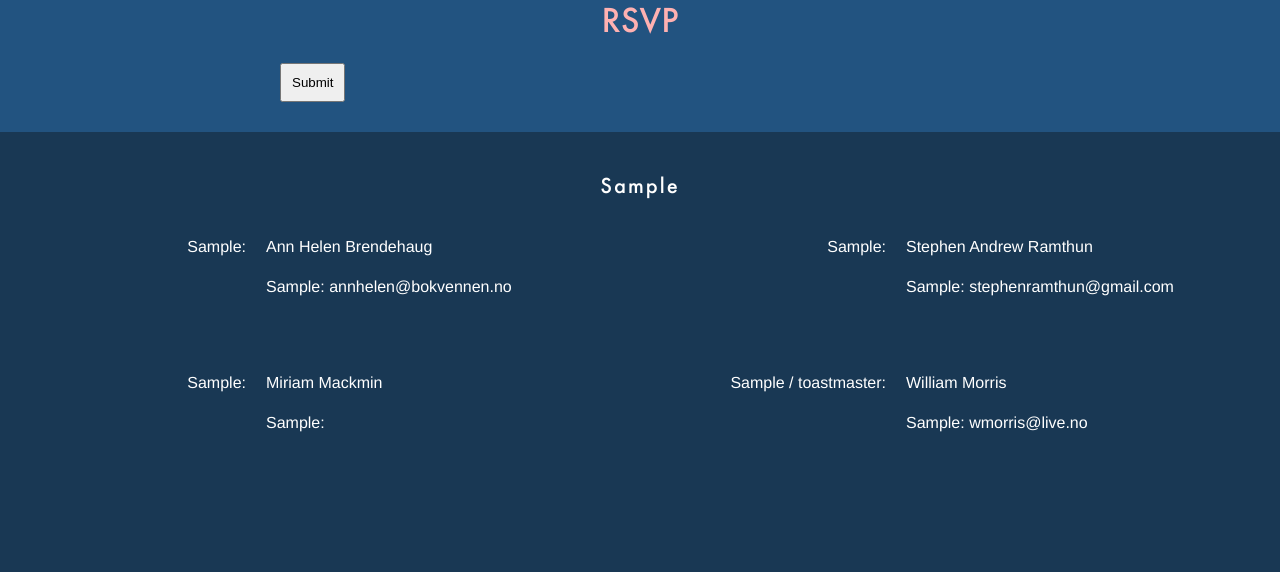
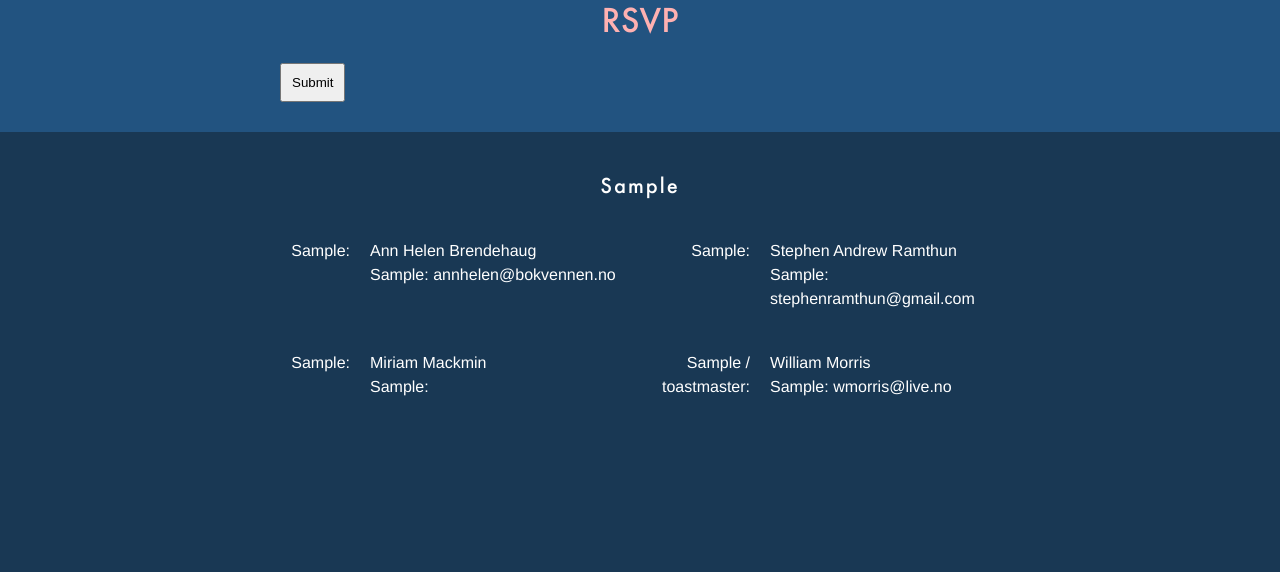
Before and after one commit to stephenramthun/annhelenogstephen.no, a Flask app: template app/templates/main.html in a window 1280 px wide. Shown: the part 1912-2484 px from the top of the page. Run offline with Flask 2, Linux system fonts and the light colour scheme; tables that the repository leaves empty hold one stand-in row (values such as "Sample post"); the template is opened without the code that fills it: values that come from a table or form of the project are taken from there, most other values are stand-ins (such as "Sample title", 1, 10 or a date in 2020).

Commit message:
Fix contact max width

```diff
--- a/app/static/style.css
+++ b/app/static/style.css
@@ -266,12 +266,12 @@
 }
 
 .contact div:nth-child(odd) {
-    width: 40%;
+    width: 30%;
     text-align: right;
 }
 
 .contact div:nth-child(even) {
-    width: 60%;
+    width: 70%;
 }
 
 .contact div:last-child {
@@ -279,9 +279,16 @@
 }
 
 .contact p {
-    margin-right: 10px;
-    margin-left: 10px;
+    margin: 0px 10px 0px 10px;
     color: white;
+}
+
+.contact-wrap {
+    position: relative;
+    max-width: 800px;
+    padding-top: 20px;
+    margin-left: auto;
+    margin-right: auto;
 }
 
 .error {
--- a/app/templates/main.html
+++ b/app/templates/main.html
@@ -82,6 +82,7 @@
 </div>
 <div class="footer">
     <h3 class="title">{{ loc['contact_0'] }}</h3>
+    <div class="contact-wrap">
         <div class="contact">
             <div>
                 <p>{{ loc['contact_1'] }}:</p>
@@ -131,4 +132,5 @@
             </div>
         </div>
     </div>
+</div>
 {% endblock %}
```
Lines whose indentation alone changed are shown as unchanged.
